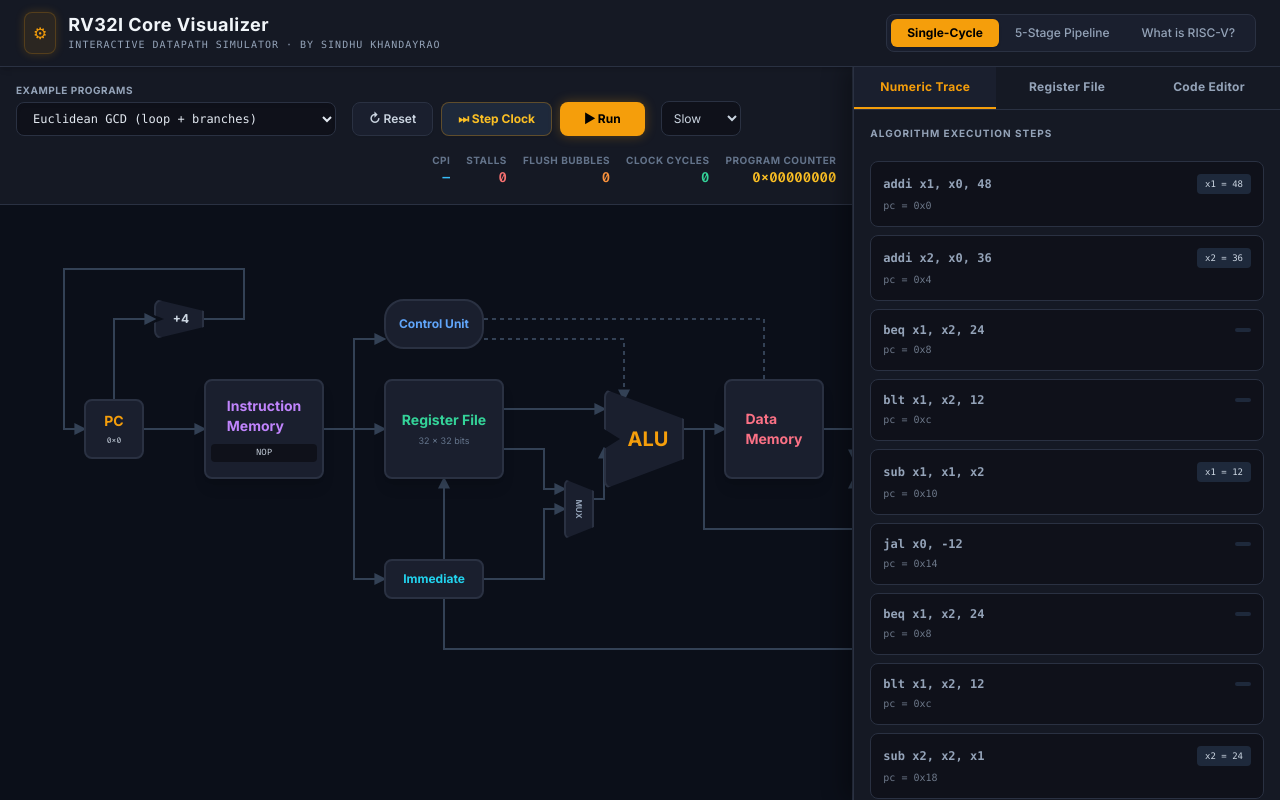
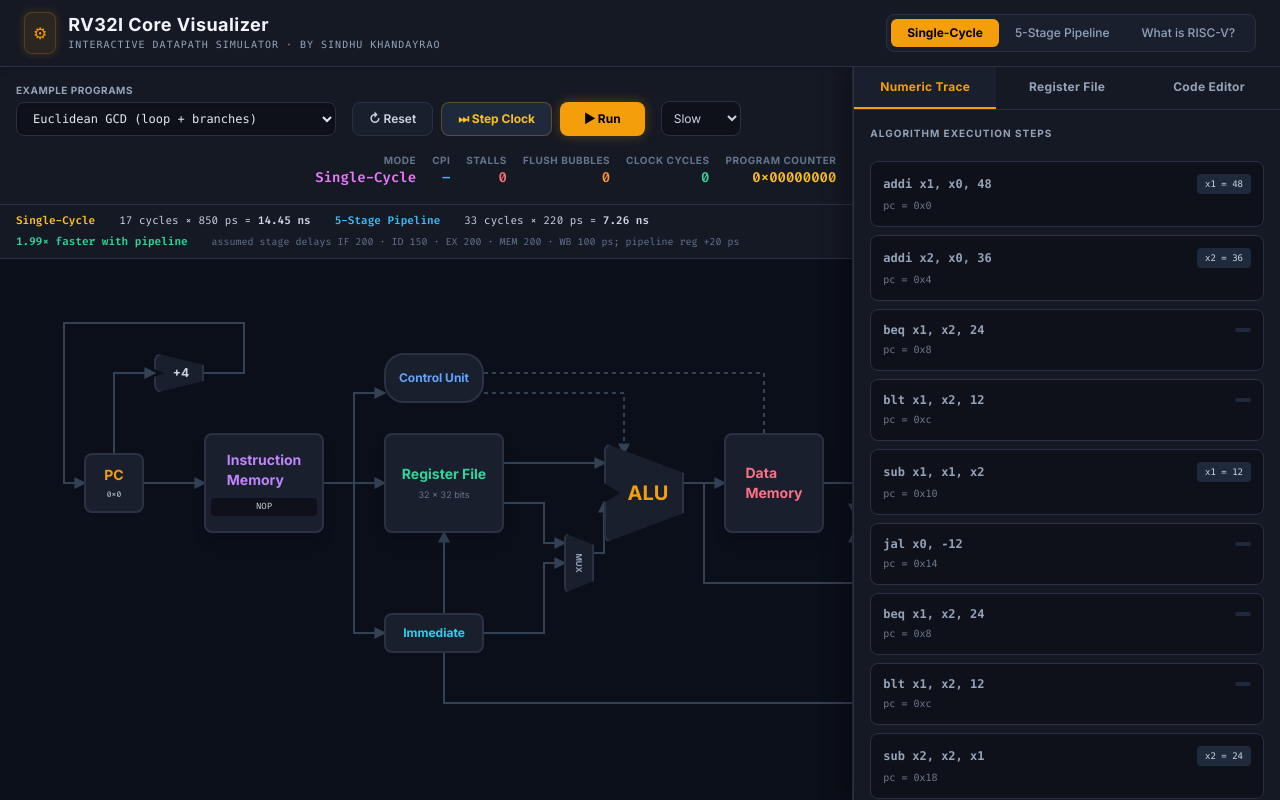
Before and after one commit to SINDHUKHANDAYRAO/RV32I, a plain HTML site: page index.html in a window 1280 px wide. Drawn offline with nearby package versions, Linux system fonts and the light colour scheme.

Commit message:
Add webpage for GitHub Pages

```diff
--- a/index.html
+++ b/index.html
@@ -53,6 +53,7 @@ body{font-family:'Inter',sans-serif;background-color:#0f111a;color:#f8fafc;margi
 
   </div>
   <div class="ml-auto flex gap-4 text-xs">
+   <div class="text-right"><div class="text-[10px] text-slate-500 uppercase font-bold tracking-wider">Mode</div><div id="modeBadge" class="code-font text-fuchsia-400 font-bold text-sm">Single-Cycle</div></div>
    <div class="text-right"><div class="text-[10px] text-slate-500 uppercase font-bold tracking-wider">CPI</div><div id="statCPI" class="code-font text-sky-400 font-bold text-sm">–</div></div>
    <div class="text-right"><div class="text-[10px] text-slate-500 uppercase font-bold tracking-wider">Stalls</div><div id="statStalls" class="code-font text-red-400 font-bold text-sm">0</div></div>
    <div class="text-right"><div class="text-[10px] text-slate-500 uppercase font-bold tracking-wider">Flush bubbles</div><div id="statFlush" class="code-font text-orange-400 font-bold text-sm">0</div></div>
@@ -60,6 +61,7 @@ body{font-family:'Inter',sans-serif;background-color:#0f111a;color:#f8fafc;margi
    <div class="text-right"><div class="text-[10px] text-slate-500 uppercase font-bold tracking-wider">Program Counter</div><div id="statPC" class="code-font text-amber-400 font-bold text-sm">0x00000000</div></div>
   </div>
  </div>
+ <div id="cmpStrip" class="shrink-0 px-4 py-2 bg-panel border-b border-bordercolor text-[11px] code-font flex flex-wrap gap-x-6 gap-y-1 items-center"></div>
  <div class="flex-grow overflow-auto relative p-6 bg-[#0B0F19]" id="schematicContainer">
   <div id="viewSingle" class="relative min-w-[1000px] h-[500px] mx-auto block">
    <svg class="absolute inset-0 w-full h-full pointer-events-none" xmlns="http://www.w3.org/2000/svg">
@@ -260,7 +262,7 @@ function setArchitecture(a){
  const prev=currentArch;currentArch=a;
  const on="px-4 py-1.5 rounded-md text-xs font-bold transition-all bg-amber-500 text-black shadow",off="px-4 py-1.5 rounded-md text-xs font-medium transition-all text-slate-400 hover:text-white";
  ['single','pipe','riscv'].forEach(k=>document.getElementById('btnArch'+k[0].toUpperCase()+k.slice(1)).className=a===k?on:off);
- const rv=a==='riscv';
+ const rv=a==='riscv';if(!rv)document.getElementById('modeBadge').textContent=a==='pipe'?'5-Stage Pipeline':'Single-Cycle';
  document.getElementById('viewSingle').style.display=a==='single'?'block':'none';
  document.getElementById('viewPipe').style.display=a==='pipe'?'block':'none';document.getElementById('ganttWrap').style.display=a==='pipe'?'block':'none';
  document.getElementById('panelLeft').style.display=rv?'none':'flex';
@@ -283,7 +285,7 @@ function buildTraceLog(active){
  log.innerHTML=h||'<div class="text-slate-500">No instructions decoded.</div>';const el=log.querySelector('[data-a="1"]');if(el)el.scrollIntoView({behavior:'smooth',block:'center'});}
 function clearAnimations(){document.querySelectorAll('.node-active').forEach(e=>e.classList.remove('node-active'));document.querySelectorAll('.wire-active').forEach(e=>e.classList.remove('wire-active'));}
 function lit(ids){ids.forEach(i=>{const e=document.getElementById(i);if(e)e.classList.add(/^(pw|pf|w-)/.test(i)?'wire-active':'node-active');});}
-function isDone(){return currentArch==='pipe'?(pcyc>0&&pf>=currentProg.steps.length&&pst.every(x=>x===null||x==='b')):stepIdx>=currentProg.steps.length;}
+function isDone(){return currentArch==='pipe'?(pcyc>0&&pret>=currentProg.steps.length):stepIdx>=currentProg.steps.length;}
 function srcsOf(s){const a=(s.asm.match(/x(\d+)/g)||[]).map(x=>+x.slice(1)),op=s.asm.split(/\s+/)[0];return (/^(s[bhw]$|b)/.test(op)?a:a.slice(1)).filter(r=>r>0);}
 function stepSim(){
  if(isDone()){if(isRunning)toggleRun();return;}
@@ -336,7 +338,7 @@ function resetSim(){
  document.getElementById('sc-pc-val').textContent="0x0";document.getElementById('p-pc-val').textContent="0x0";document.getElementById('sc-imem-val').textContent="NOP";
  for(let i=0;i<5;i++){const l=document.getElementById('ps-'+i);if(l){l.textContent='—';l.style.color=PSTAGE_C[i];}}
  for(let i=0;i<32;i++)updateRegisters(i,0);
- clearAnimations();buildTraceLog();}
+ clearAnimations();buildTraceLog();updateCompare();}
 
 const OPS={add:[0,0],sub:[0x20,0],sll:[0,1],slt:[0,2],sltu:[0,3],xor:[0,4],srl:[0,5],sra:[0x20,5],or:[0,6],and:[0,7]};
 const OPI={addi:0,slti:2,sltiu:3,xori:4,ori:6,andi:7},SHI={slli:[0,1],srli:[0,5],srai:[0x20,5]},LD={lb:0,lh:1,lw:2,lbu:4,lhu:5},ST={sb:0,sh:1,sw:2},BR={beq:0,bne:1,blt:4,bge:5,bltu:6,bgeu:7};
@@ -391,6 +393,14 @@ function assembleRun(quiet){
   resetSim();if(!quiet)setTab('trace');
  }catch(e){msg.className='text-xs code-font text-red-400';msg.textContent='✖ '+e.message;setTab('code');}}
 
+const T_SC=850,T_PIPE=220;
+function simPipe(){const S=currentProg.steps,N=S.length;let o=[null,null,null,null,null],f=0,b=0,c={},r=0,y=0,g=0;
+ while(r<N&&g++<20000){const sl=!!c.stall,n=[null,null,null,null,null];n[4]=o[3];n[3]=o[2];n[2]=sl?'b':o[1];n[1]=sl?o[1]:o[0];
+  if(sl)n[0]=o[0];else if(b>0){n[0]='b';b--;}else if(f<N){n[0]=f;if(S[f].ctl)b=2;f++;}
+  o=n;y++;if(typeof n[4]==='number')r++;c=phz(n);}return y;}
+function updateCompare(){const N=currentProg.steps.length,el=document.getElementById('cmpStrip');if(!el)return;if(!N){el.innerHTML='';return;}
+ const cp=simPipe(),ts=N*T_SC/1000,tp=cp*T_PIPE/1000;
+ el.innerHTML=`<span class="text-amber-400 font-bold">Single-Cycle</span><span class="text-slate-300">${N} cycles × ${T_SC} ps = <b>${ts.toFixed(2)} ns</b></span><span class="text-sky-400 font-bold">5-Stage Pipeline</span><span class="text-slate-300">${cp} cycles × ${T_PIPE} ps = <b>${tp.toFixed(2)} ns</b></span><span class="${tp<ts?'text-emerald-400':'text-red-400'} font-bold">${tp<ts?(ts/tp).toFixed(2)+'× faster with pipeline':(tp/ts).toFixed(2)+'× slower with pipeline'}</span><span class="text-slate-500 text-[10px]">assumed stage delays IF 200 · ID 150 · EX 200 · MEM 200 · WB 100 ps; pipeline reg +20 ps</span>`;}
 function runRV(words){
  const R=new Int32Array(32),M=new Uint8Array(65536),steps=[],sx=(v,b)=>(v<<(32-b))>>(32-b);let pc=0;
  for(let n=0;n<2000;n++){
```
Also changed, not shown: 1 other file.
